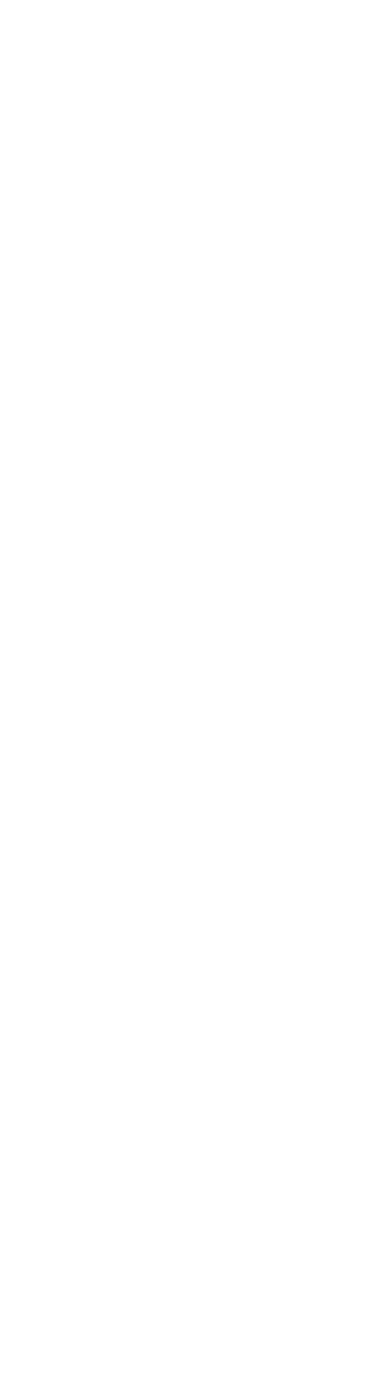
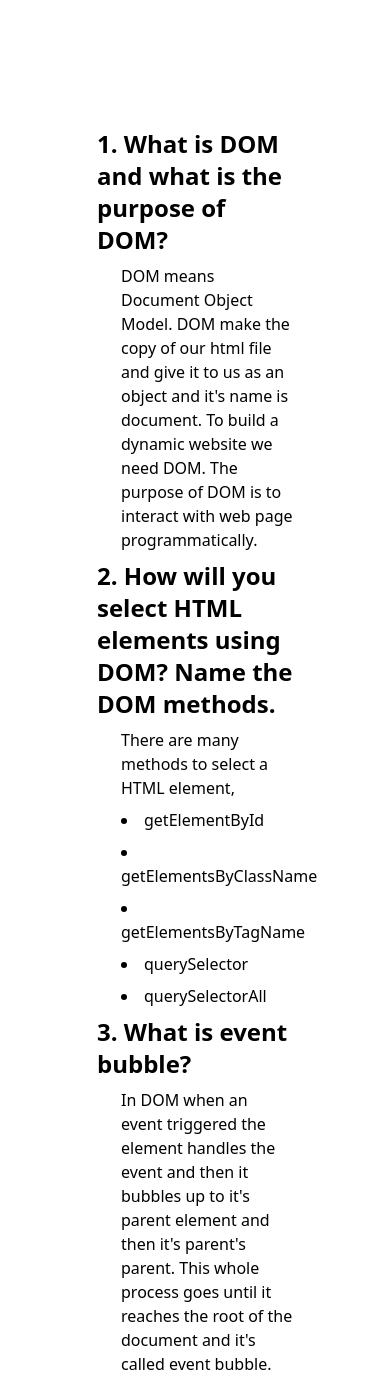
Before and after one commit to shamim26/Geometry-genius, a plain HTML site: page questions.html in a window 390 px wide. Shown: the top 1379 px of the page. Before the commit the page ends 844 px from the top, so only its background shows below. Drawn offline with nearby package versions, Linux system fonts and the light colour scheme.

Commit message:
only responsive left and all completed

```diff
--- a/js/main.js
+++ b/js/main.js
@@ -1,3 +1,8 @@
+// blog-button
+document.getElementById("btn-blog").addEventListener('click',function () {
+  window.location.href = './questions.html';
+})
+
 let serial = 0;
 
 // card - 1
--- a/questions.html
+++ b/questions.html
@@ -8,7 +8,22 @@
     <!-- tailwind css  -->
     <script src="https://cdn.tailwindcss.com"></script>
 </head>
-<body>
-
+<body class="container w-2/3 mx-auto">
+    <section class="my-32 mx-8 space-y-2">
+        <h2 class="text-2xl font-semibold">1. What is DOM and what is the purpose of DOM?</h2>
+        <p class="pl-6">DOM means Document Object Model. DOM make the copy of our html file and give it to us as an object and it's name is document. To build a dynamic website we need DOM. The purpose of DOM is to interact with web page programmatically.</p>
+        <h2 class="text-2xl font-semibold">2.  How will you select HTML elements using DOM? Name the DOM methods.</h2>
+        <p class="pl-6">There are many methods to select a HTML element,
+            <li class="ml-6">getElementById</li>
+            <li class="ml-6">getElementsByClassName</li>
+            <li class="ml-6">getElementsByTagName</li>
+            <li class="ml-6">querySelector</li>
+            <li class="ml-6">querySelectorAll</li>
+        </p>
+        <h2 class="text-2xl font-semibold">3. What is event bubble?</h2>
+        <p class="pl-6">In DOM when an event triggered the element handles the event and then it bubbles up to it's parent element and then it's parent's parent. This whole process goes until it reaches the root of the document and it's called event bubble.</p>
+        <h2 class="text-2xl font-semibold">4. What is a callback function and why will you use it?</h2>
+        <p class="pl-6">A callback function passes parameter to another function. When you want a function to be executed after a specific functions execution then you need to use a callback function.</p>
+    </section>
 </body>
 </html>
```
